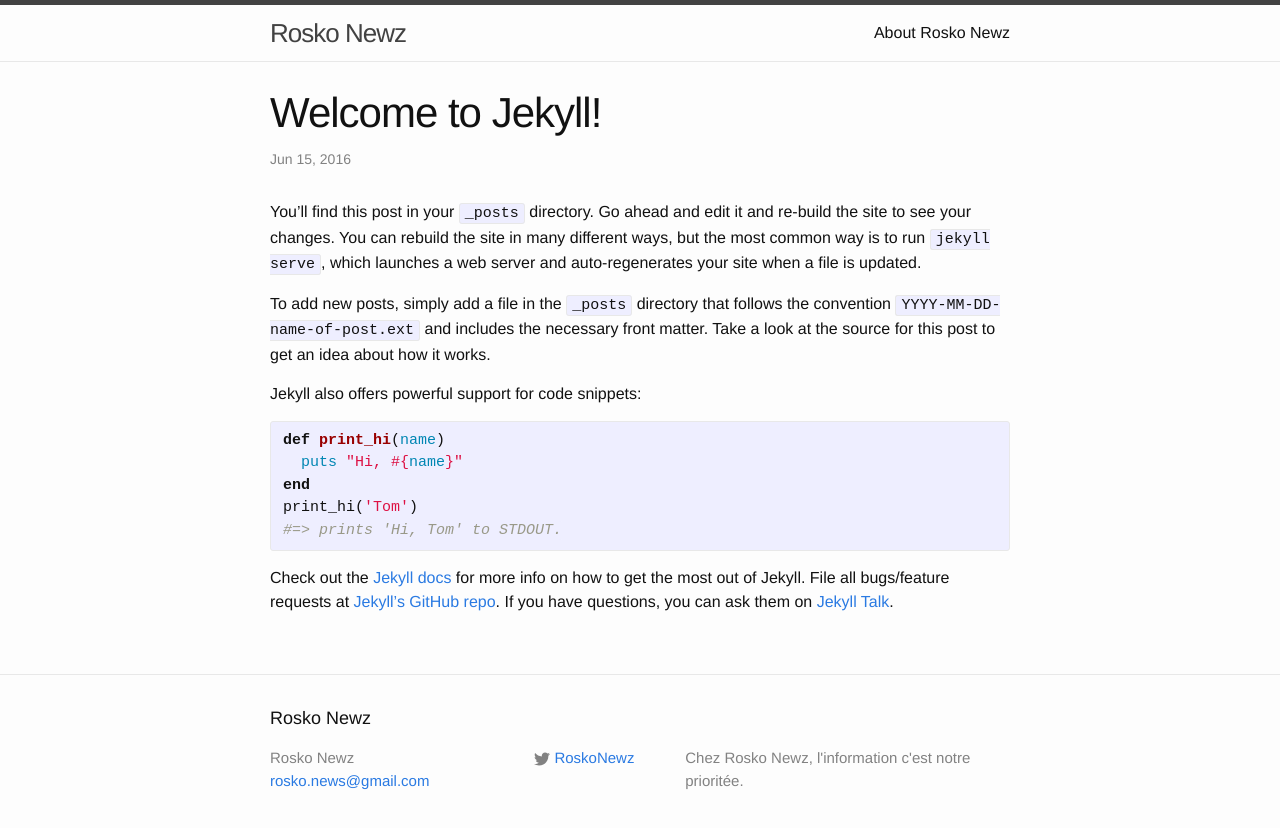
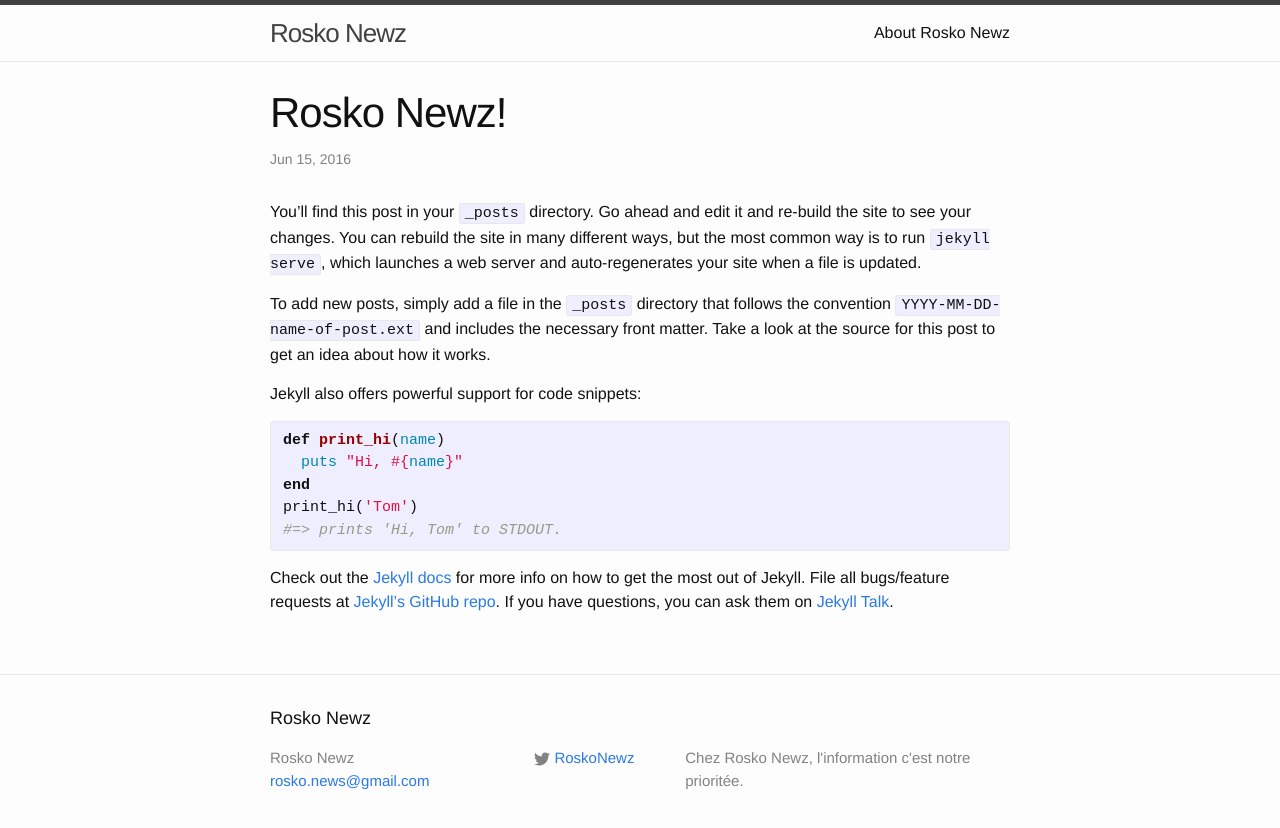
Before and after one commit to RoskoNewz/RoskoNewz.github.io, a Jekyll site: the page built from _posts/2016-15-06-Rosko-Newz-sur-le-Net-!!.markdown, in a window 1280 px wide. Shown: the top 828 px of the page. Built offline with Jekyll 4.4.1, drawn with Linux system fonts in a browser that asks for light colours.

Commit message:
Update 2016-15-06-Rosko-Newz-sur-le-Net-!!.markdown

```diff
--- a/_posts/2016-15-06-Rosko-Newz-sur-le-Net-!!.markdown
+++ b/_posts/2016-15-06-Rosko-Newz-sur-le-Net-!!.markdown
@@ -1,6 +1,6 @@
 ---
 layout: post
-title:  "Welcome to Jekyll!"
+title:  "Rosko Newz!"
 date:   2016-06-15 09:03:50 -0400
 categories: jekyll update
 ---
```
